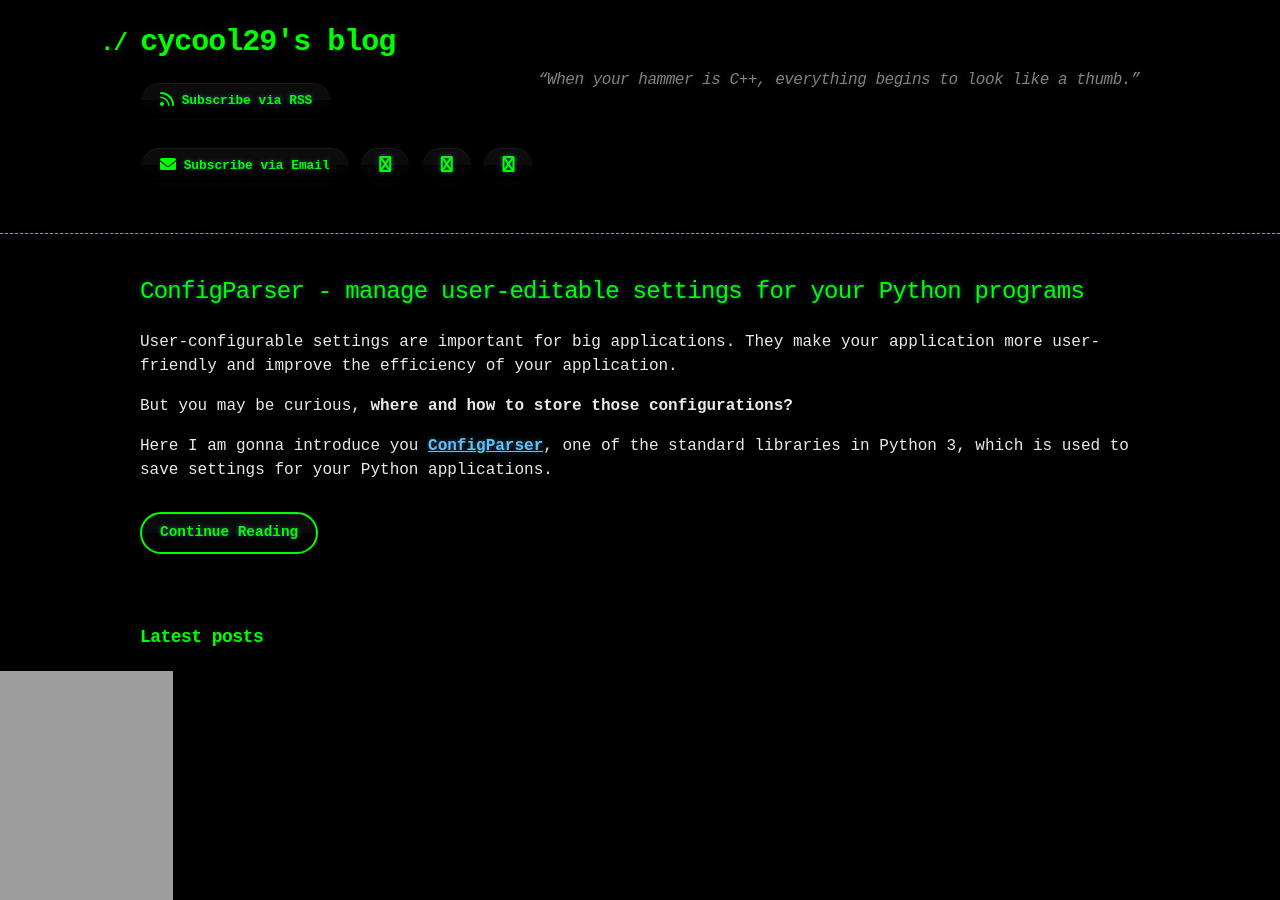
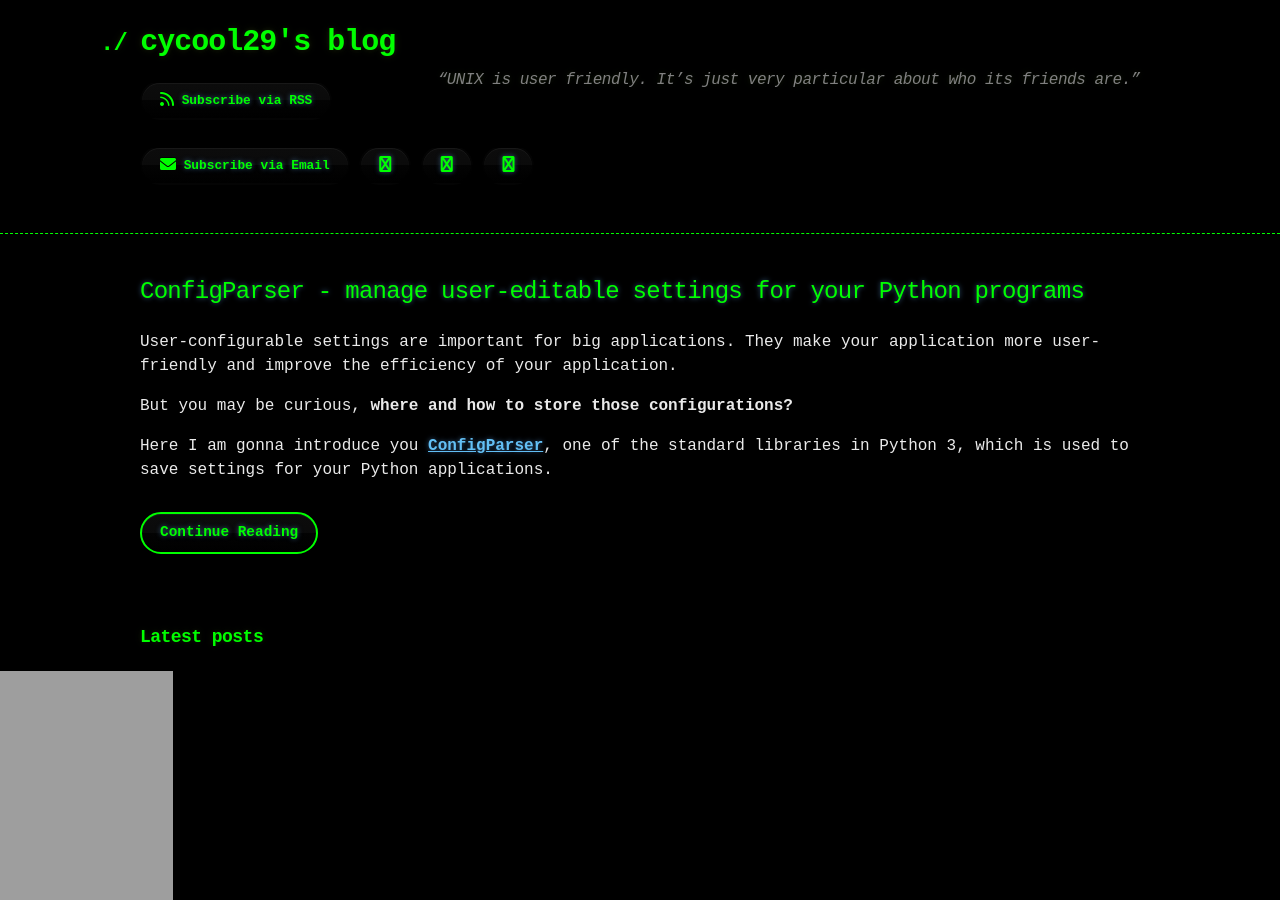
Before and after one commit to cycool29/cycool29.github.io, a Jekyll site: the page built from index.md, in a window 1280 px wide and 900 px high. Built offline with Jekyll 4.4.1, drawn with Linux system fonts in a browser that asks for light colours; a style sheet for code colours, icons or effects is not loaded.

Commit message:
Update quotes

```diff
--- a/_config.yml
+++ b/_config.yml
@@ -1,5 +1,5 @@
 title: cycool29's blog
-description: "“When your hammer is C++, everything begins to look like a thumb.” "
+description: "“UNIX is user friendly. It’s just very particular about who its friends are.” "
 bio: A high school student. Intermediate in Python, Git, Bash. Learning JavaScript. He/Him. "
 author: cycool29
 url: https://cycool29.github.io
```
